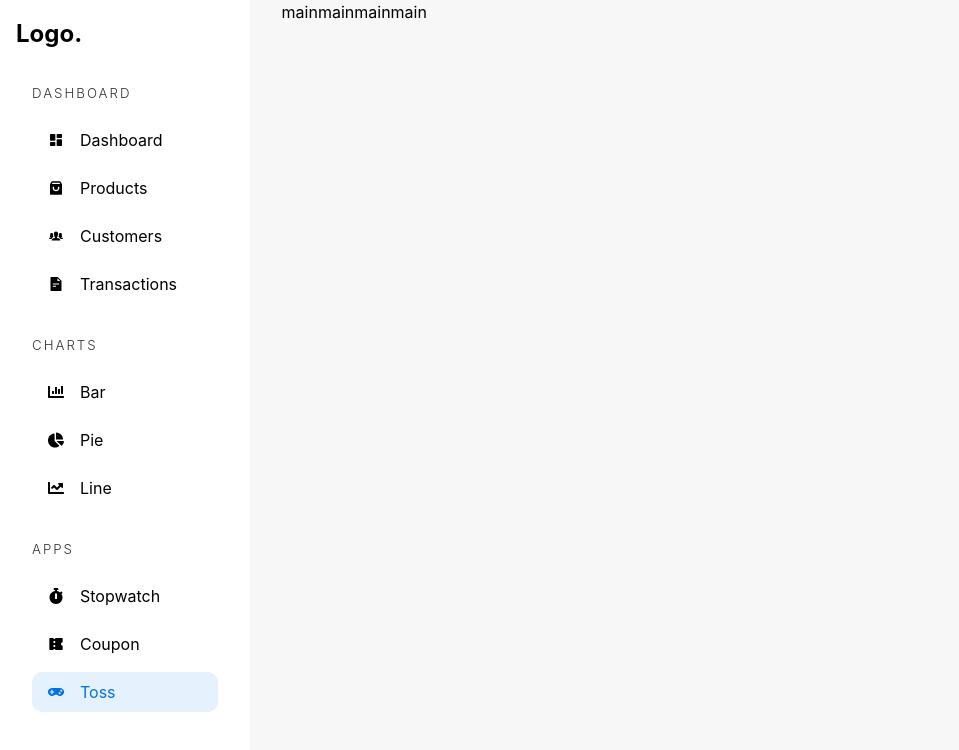
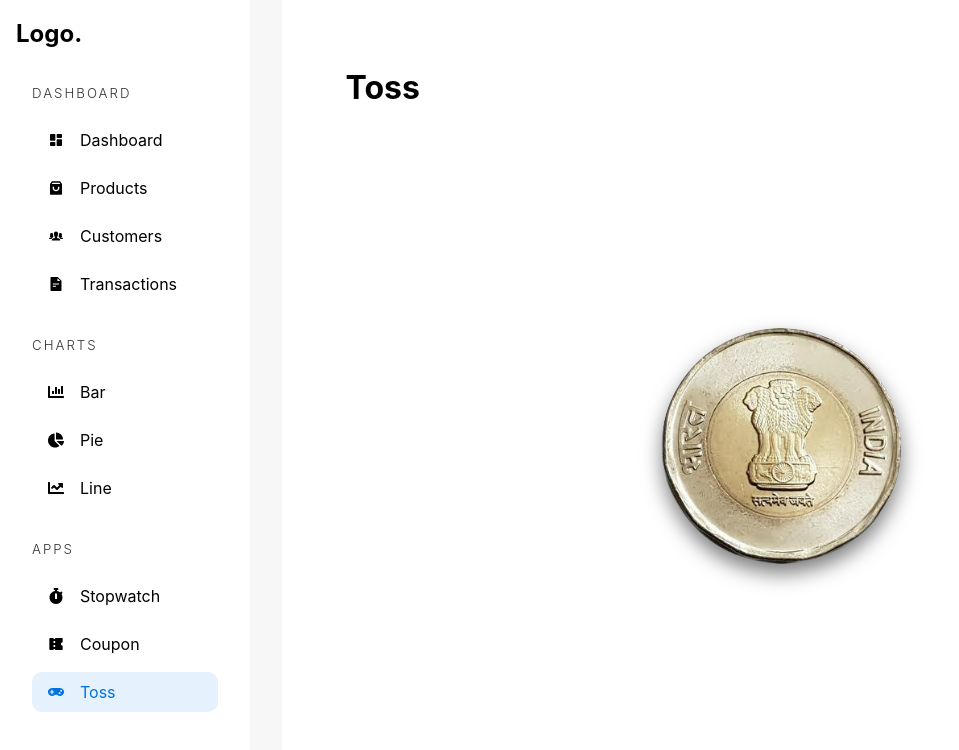
Before and after one commit to abhidjango-py/dashboard, a React (Vite) app: page /admin/app/toss in a window 1280 px wide. Shown: the top 750 px of the page, without its empty margins (0-959 px from the left). Built offline with nearby package versions, Linux system fonts and the light colour scheme.

Commit message:
toss coin completed

```diff
--- a/src/pages/toss.tsx
+++ b/src/pages/toss.tsx
@@ -1,12 +1,33 @@
+import { useState } from "react";
 import AdminSidebar from "../components/AdminSidebar";
 
 const toss = () => {
+  const [angle, setAngle] = useState<number>(0);
+  const flipCoin = () => {
+    if (Math.random() > 0.5) setAngle((prev) => prev + 180);
+    else setAngle((prev) => prev + 360);
+  };
+
   return (
     <div className="adminContainer">
       {/* Sidebar */}
       <AdminSidebar />
       {/* main */}
-      <main>mainmainmainmain</main>
+      <main className="dashboardAppContainer">
+        <h1>Toss</h1>
+        <section>
+          <article
+            className="tosscoin"
+            onClick={flipCoin}
+            style={{
+              transform: `rotateY(${angle}deg)`,
+            }}
+          >
+            <div></div>
+            <div></div>
+          </article>
+        </section>
+      </main>
     </div>
   );
 };
--- a/src/styles/_widgets.scss
+++ b/src/styles/_widgets.scss
@@ -26,5 +26,31 @@
         }
       }
     }
+    .tosscoin {
+      margin: 2rem;
+      @include square(15rem);
+      position: relative;
+      cursor: pointer;
+      transform-style: preserve-3d;
+      transition: all 0.5s;
+      > div {
+        border-radius: 50%;
+        @include square(100%);
+        position: absolute;
+        display: grid;
+        place-items: center;
+        background-repeat: no-repeat;
+        background-size: contain;
+        backface-visibility: hidden;
+        filter: drop-shadow(0px 10px 10px rgba(0, 0, 0, 0.521));
+        &:first-of-type {
+          background-image: url(../assets/images/heads.png);
+        }
+        &:last-of-type {
+          background-image: url(../assets/images/tails.png);
+          transform: rotateY(-180deg);
+        }
+      }
+    }
   }
 }
```
Also changed, not shown: src/assets/images/heads.png (added), src/assets/images/tails.png (added).
